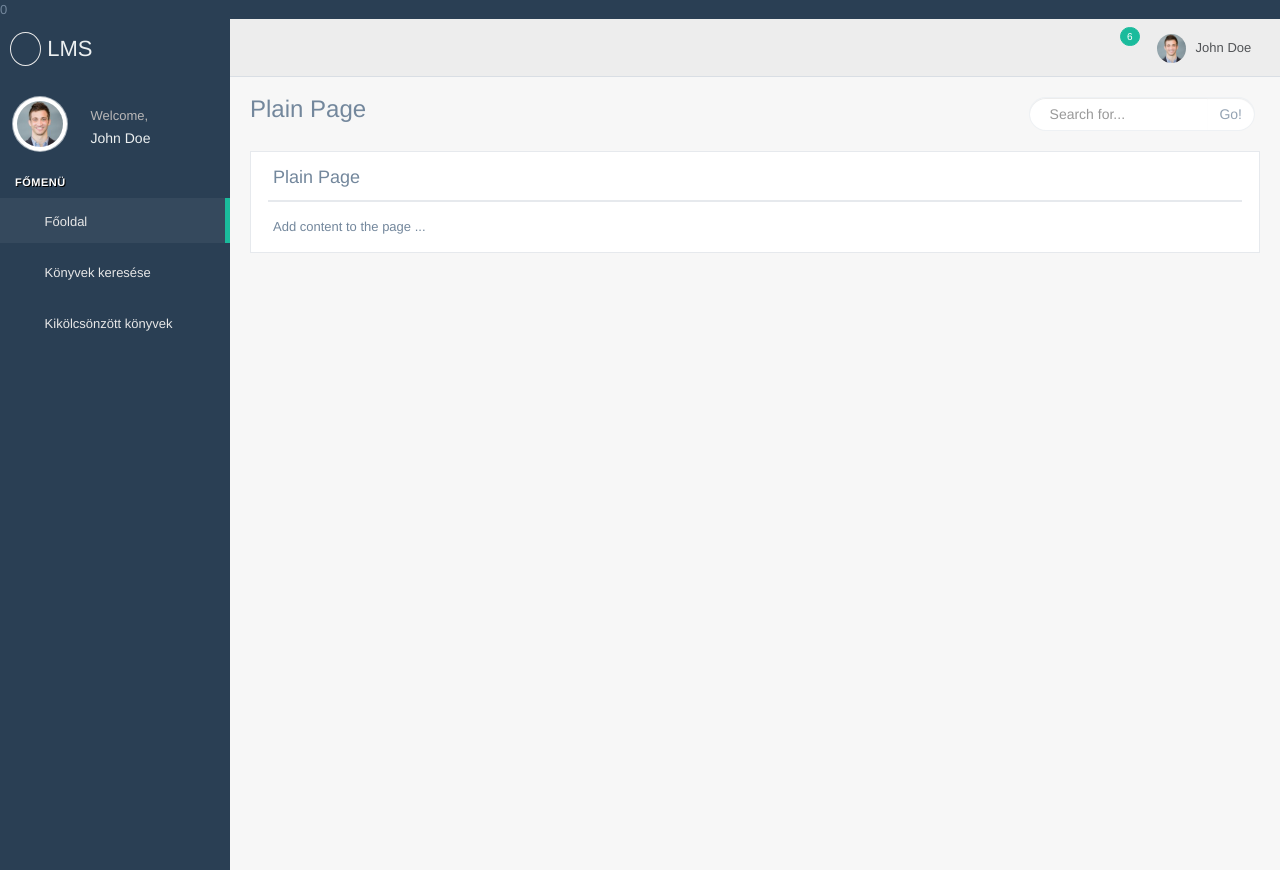
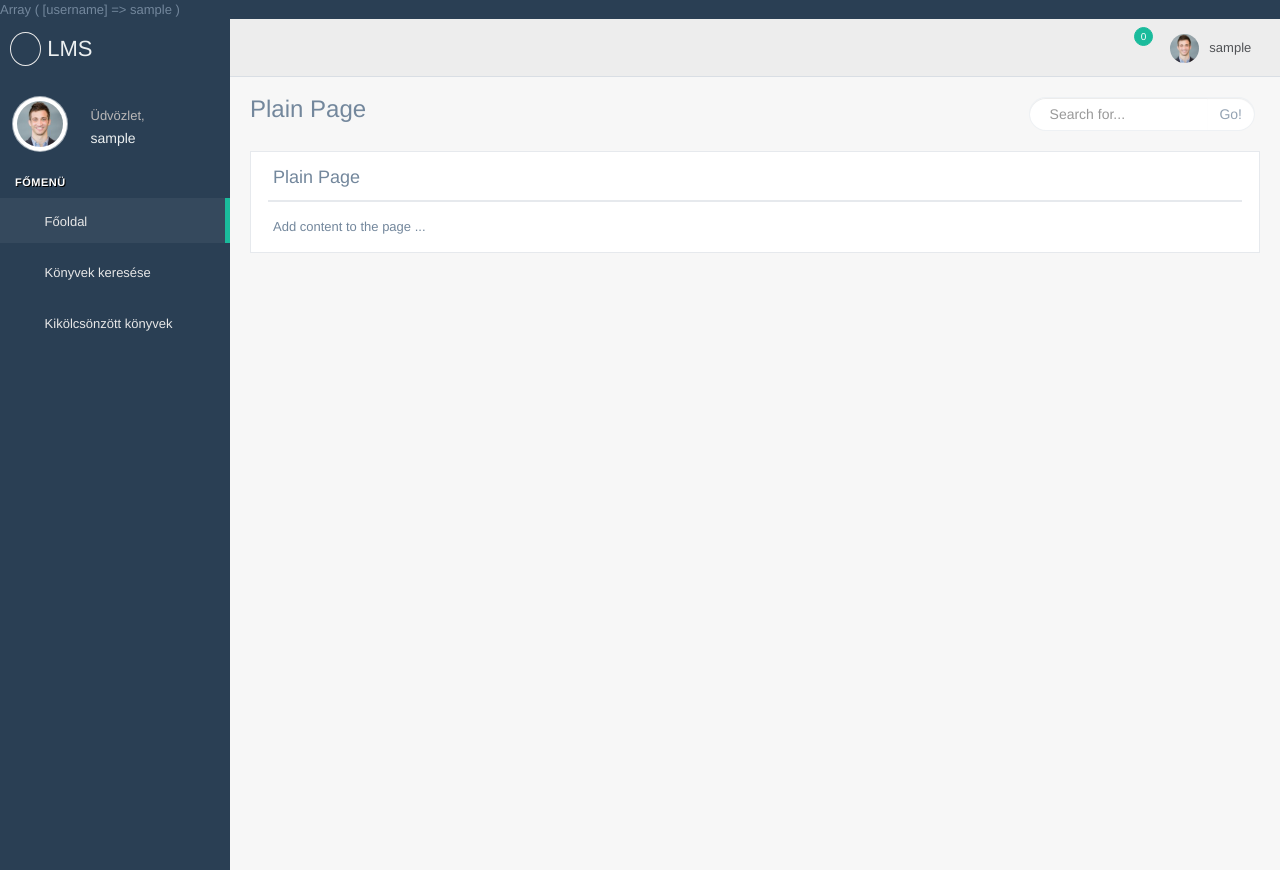
Before and after one commit to hecike3/lms, a PHP site: page /main.php in a window 1280 px wide. Shown: the top 870 px of the page. Run offline with PHP 8.4, Linux system fonts and the light colour scheme; the visitor is signed in with stand-in values (Sample User, id 1); data that the repository does not hold is empty; some web fonts are replaced.

Commit message:
karsának mert késett egy picit

```diff
--- a/student/header.php
+++ b/student/header.php
@@ -4,7 +4,7 @@ include "connection.php";
 $tot=0;
 $res=mysqli_query($link,"select * from messages where dusername='$_SESSION[username]' && read1='n' ");
 $tot=mysqli_num_rows($res);
-echo $tot;
+print_r($_SESSION);
 ?>
 
 
@@ -44,9 +44,9 @@ echo $tot;
                             <img src="images/img.jpg" alt="..." class="img-circle profile_img">
                         </div>
                         <div class="profile_info">
-                            <span>Welcome,</span>
+                            <span>Üdvözlet,</span>
 
-                            <h2>John Doe</h2>
+                            <h2><?= $_SESSION['username'];?></h2>
                         </div>
                         <div class="clearfix"></div>
                     </div>
@@ -89,19 +89,19 @@ echo $tot;
                             <li class="">
                                 <a href="javascript:;" class="user-profile dropdown-toggle" data-toggle="dropdown"
                                     aria-expanded="false">
-                                    <img src="images/img.jpg" alt="">John Doe
+                                    <img src="images/img.jpg" alt=""><?= $_SESSION['username'];?>
                                     <span class=" fa fa-angle-down"></span>
                                 </a>
                                 <ul class="dropdown-menu dropdown-usermenu pull-right">
-                                    <li><a href="login.html"><i class="fa fa-sign-out pull-right"></i> Log Out</a></li>
+                                    <li><a href="logout.php"><i class="fa fa-sign-out pull-right"></i> Kijelentkezés</a></li>
                                 </ul>
                             </li>
 
                             <li role="presentation" class="dropdown">
-                                <a href="javascript:;" class="dropdown-toggle info-number" data-toggle="dropdown"
+                                <a href="" class="dropdown-toggle info-number" onclick="location.href='message_from_librarian.php';" data-toggle="dropdown"
                                     aria-expanded="false">
                                     <i class="fa fa-envelope-o"></i>
-                                    <span class="badge bg-green">6</span>
+                                    <span class="badge bg-green" ><?= $tot; ?></span>
                                 </a>
 
                             </li>
--- a/student/login.php
+++ b/student/login.php
@@ -1,6 +1,8 @@
 <?php
 session_start();
 include "connection.php";
+
+print_r($_SESSION);
 ?>
 
 
```
Also changed, not shown: student/logout.php (added, +7 -0 lines), student/message_from_librarian.php (+30 -10 lines).
